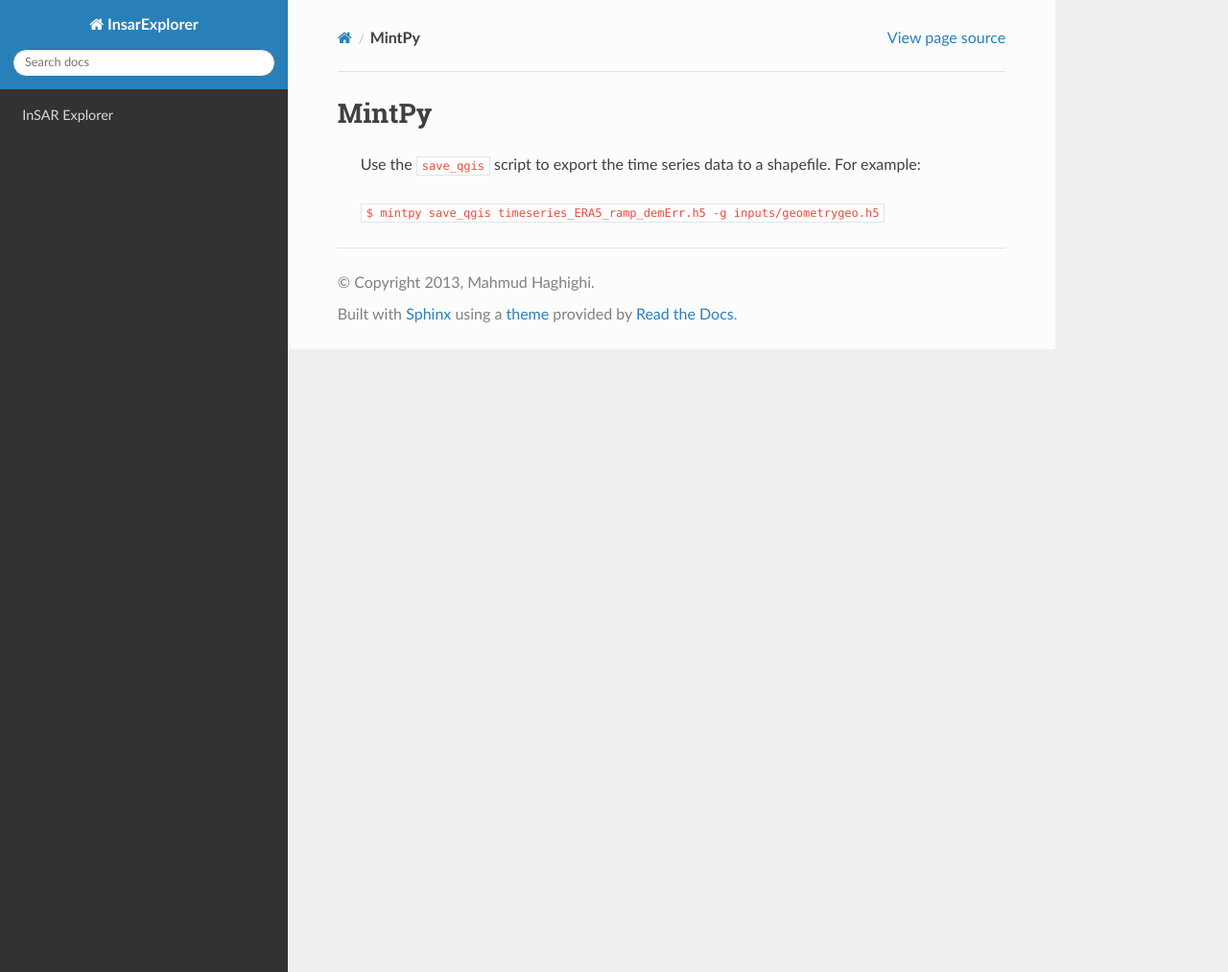
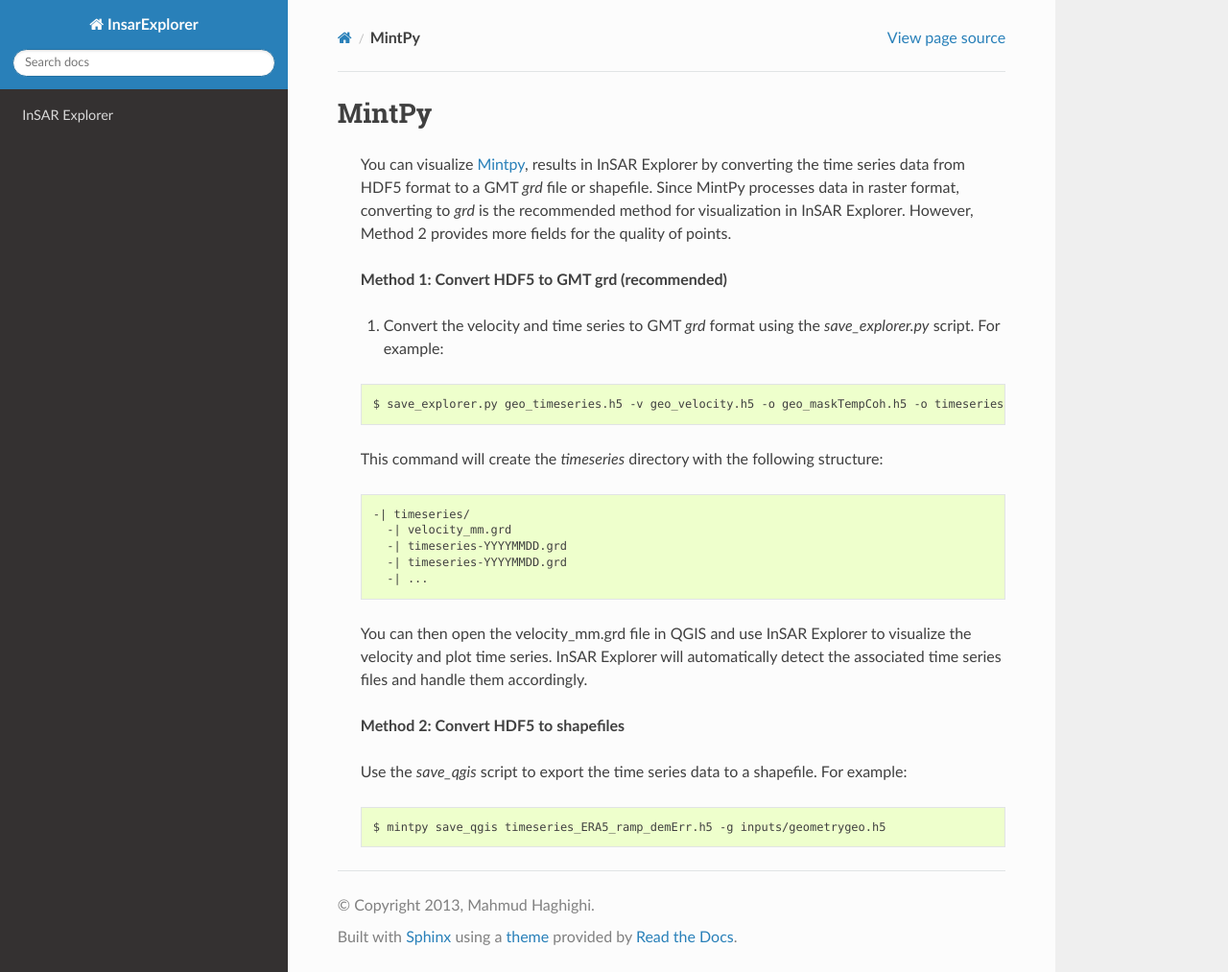
Before and after one commit to luhipi/insar-explorer, a Sphinx documentation site: the page built from help/source/data_preparation/mintpy.rst, in a window 1280 px wide and 1013 px high. Shown: the whole window at 96% size. Built offline with Sphinx 7.4.7 and the Read the Docs theme 3.1.0, drawn with Linux system fonts in a browser that asks for light colours; formulas are drawn with MathJax 3.

Commit message:
add sarcape and update mintpy support

```diff
--- a/help/source/data_preparation/miaplpy.rst
+++ b/help/source/data_preparation/miaplpy.rst
@@ -1,6 +1,4 @@
 **MiaplPy**
 ^^^^^^^^^^^
 
-  Use the ``save_qgis`` script to export the time series data to a shapefile. For example:
-
-  ``$ mintpy save_qgis timeseries_ERA5_ramp_demErr.h5 -g inputs/geometrygeo.h5``
+  To visualize `MiaplPy <https://github.com/insarlab/MiaplPy>`_ results in InSAR Explorer, use the method described for `Mintpy <#data-preparation-mintpy>`_.
--- a/help/source/data_preparation/mintpy.rst
+++ b/help/source/data_preparation/mintpy.rst
@@ -1,6 +1,35 @@
 **MintPy**
 ^^^^^^^^^^
 
-  Use the ``save_qgis`` script to export the time series data to a shapefile. For example:
+    You can visualize `Mintpy <https://github.com/insarlab/MintPy>`_, results in InSAR Explorer by converting the time series data from HDF5 format to a GMT `grd` file or shapefile.
+    Since MintPy processes data in raster format, converting to `grd` is the recommended method for visualization in InSAR Explorer.
+    However, Method 2 provides more fields for the quality of points.
 
-  ``$ mintpy save_qgis timeseries_ERA5_ramp_demErr.h5 -g inputs/geometrygeo.h5``
+    **Method 1: Convert HDF5 to GMT grd (recommended)**
+
+    1. Convert the velocity and time series to GMT `grd` format using the `save_explorer.py` script. For example:
+
+    .. code-block:: shell
+
+      $ save_explorer.py geo_timeseries.h5 -v geo_velocity.h5 -o geo_maskTempCoh.h5 -o timeseries/
+
+    This command will create the `timeseries` directory with the following structure:
+
+    .. code-block:: none
+
+      -| timeseries/
+        -| velocity_mm.grd
+        -| timeseries-YYYYMMDD.grd
+        -| timeseries-YYYYMMDD.grd
+        -| ...
+
+    You can then open the velocity_mm.grd file in QGIS and use InSAR Explorer to visualize the velocity and plot time series. InSAR Explorer will automatically detect the associated time series files and handle them accordingly.
+
+
+    **Method 2: Convert HDF5 to shapefiles**
+
+    Use the `save_qgis` script to export the time series data to a shapefile. For example:
+
+    .. code-block:: shell
+
+        $ mintpy save_qgis timeseries_ERA5_ramp_demErr.h5 -g inputs/geometrygeo.h5
--- a/help/source/data_preparation/sarscape.rst
+++ b/help/source/data_preparation/sarscape.rst
@@ -1,2 +1,8 @@
 **SARscape**
 ^^^^^^^^^^^^^^
+
+    In `SARscape <https://www.sarmap.ch/index.php/software/sarscape/>`, time series of deformations are generated as shapefiles by enabling the following fields in the specific Geocoding panel or task:
+        - In case of **PS/E-PS**  and **E-SBAS** -> “Make geocoded shape”-> True (Yes in the task)
+        - In case of **SBAS** -> “Make Geocoded Shape”->  True (Yes in the task)  & “Generate Shape Time Series” ->  True (Yes in the task)
+
+    These options are already set to true by default.
```
